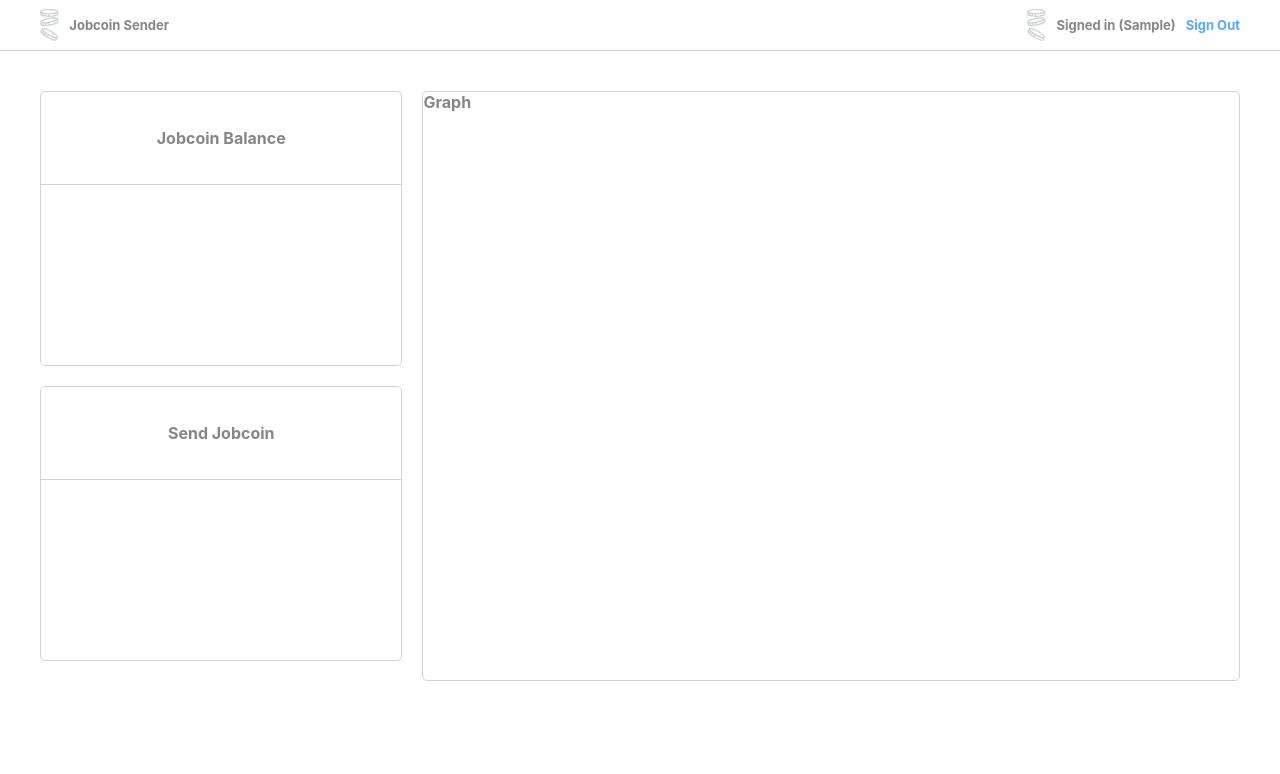
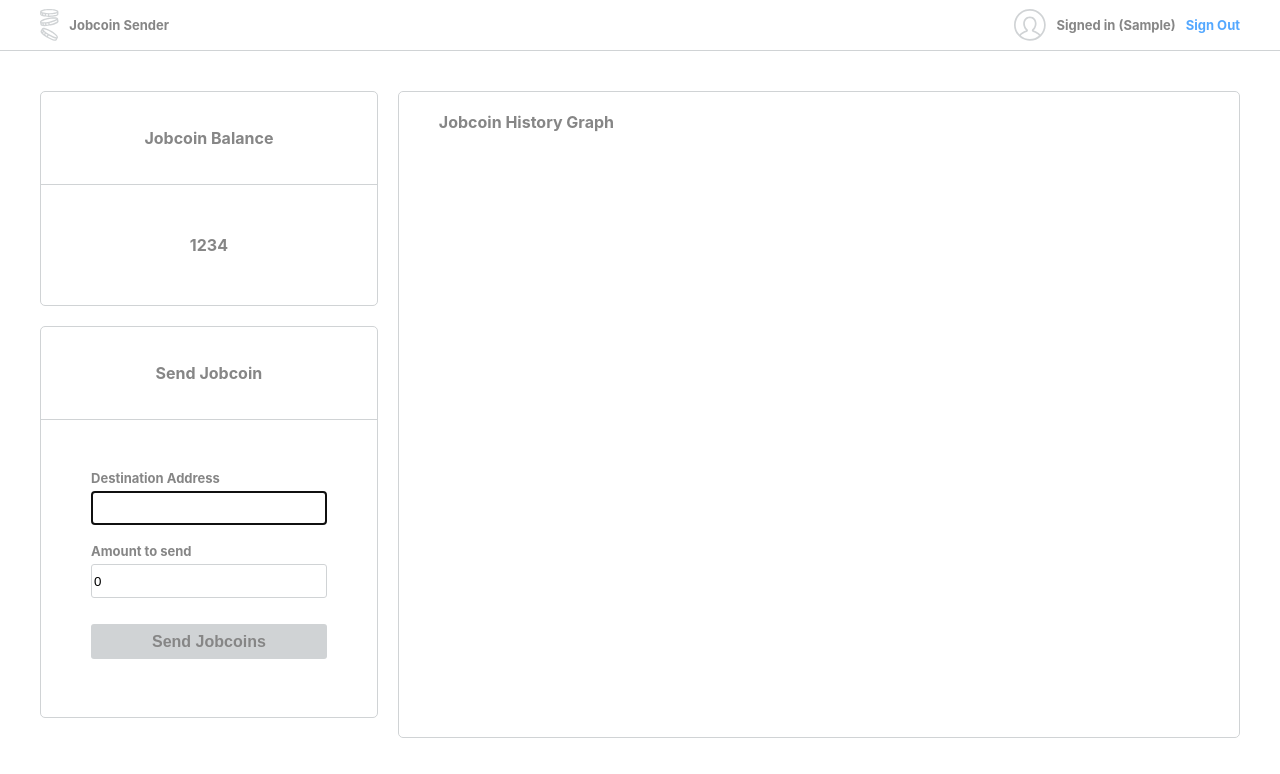
Before and after one commit to stormihoebe/jobcoin, a React (Create React App) app: page / in a window 1280 px wide. Both pictures are taken after typing "Sample" into the empty fields and a click on the button "Sign In". Shown: the top 774 px of the page. Built offline with nearby package versions, Linux system fonts and the light colour scheme.

Commit message:
finish basic ui

```diff
--- a/src/components/page_header.js
+++ b/src/components/page_header.js
@@ -1,5 +1,5 @@
 import logo from "../assets/logo.svg"
-import userIcon from "../assets/logo.svg"
+import userIcon from "../assets/user.svg"
 import styled from "styled-components"
 import { colors } from "../colors"
 const { primaryText, primary, accent } = colors
--- /dev/null
+++ b/src/styled_components/form.js
@@ -0,0 +1,20 @@
+import styled from "styled-components"
+import { colors } from "../colors"
+const { primary } = colors
+
+export const Form = styled.form`
+  display: flex;
+  flex-direction: column;
+  label {
+    width: 100%;
+    display: block;
+    font-size: small;
+  }
+  input {
+    height: 30px;
+    border: 1px solid ${primary};
+    border-radius: 3px;
+    margin-bottom: 18px;
+    margin-top: 5px;
+  }
+`
--- a/src/views/login.js
+++ b/src/views/login.js
@@ -1,5 +1,6 @@
 import styled from "styled-components"
 import { Button } from "../styled_components/button"
+import { Form } from "../styled_components/form"
 import { colors } from "../colors"
 import { strings } from "../strings"
 import logo from "../assets/logo.svg"
@@ -27,11 +28,11 @@ export const Login = ({ setCurrentAddress }) => {
           <img src={logo}></img>
         </div>
         <Card headerText={welcomeText}>
-          <form onSubmit={handleSubmit}>
+          <Form onSubmit={handleSubmit}>
             <label>Jobcoin Address</label>
-            <input type="text" value={jobcoinAddress} onChange={e => setJobcoinAddress(e.target.value)}></input>
+            <input type="text" autoFocus={true} value={jobcoinAddress} onChange={e => setJobcoinAddress(e.target.value)}></input>
             <Button>Sign In</Button>
-          </form>
+          </Form>
         </Card>
       </div>
     </LoginView>
@@ -58,20 +59,4 @@ const LoginView = styled.div`
       width: 100px;
     }
   }
-  form {
-    display: flex;
-    flex-direction: column;
-    label {
-      width: 100%;
-      display: block;
-      font-size: small;
-    }
-    input {
-      height: 30px;
-      border: 1px solid ${primary};
-      border-radius: 3px;
-      margin-bottom: 18px;
-      margin-top: 5px;
-    }
-  }
 `
--- a/src/views/main.js
+++ b/src/views/main.js
@@ -1,19 +1,47 @@
 import styled from "styled-components"
+import { useState } from "react"
 import { colors } from "../colors"
 import { Card } from "../components/card"
 import { PageHeader } from "../components/page_header"
+import { Button } from "../styled_components/button"
+import { Form } from "../styled_components/form"
 const { primaryText, primary } = colors
+const balance = 1234
+
+const SendForm = () => {
+  const [destinationAddress, setDestinationAddress] = useState('')
+  const [amount, setAmount] = useState(0)
+
+  const handleSend = (e) => {
+    e.preventDefault()
+    if (destinationAddress == "" || amount == 0) return
+    //  send amount
+  }
+  return (
+    <Form onSubmit={handleSend}>
+      <label>Destination Address</label>
+      <input type="text" autoFocus={true} value={destinationAddress} onChange={e => setDestinationAddress(e.target.value)}></input>
+      <label>Amount to send</label>
+      <input type="number" value={amount} onChange={e => setAmount(e.target.value)}></input>
+      <Button>Send Jobcoins</Button>
+    </Form>
+  )
+}
 
 export const Main = ({ currentAddress, logout }) => {
   return (
     <MainView>
       <PageHeader currentAddress={currentAddress} logout={logout} />
-      <div className="body">
+      <div className="main">
         <div className="side-bar">
-          <Card headerText="Jobcoin Balance"></Card>
-          <Card headerText="Send Jobcoin"></Card>
+          <Card headerText="Jobcoin Balance">
+            <p className="balance">{balance}</p>
+          </Card>
+          <Card headerText="Send Jobcoin">
+            <SendForm></SendForm>
+          </Card>
         </div>
-        <div className="graph-viewer">Graph</div>
+        <div className="graph-viewer">Jobcoin History Graph</div>
       </div>
     </MainView>
   )
@@ -22,7 +50,7 @@ export const Main = ({ currentAddress, logout }) => {
 const MainView = styled.div`
   color: ${primaryText};
   font-weight: bolder;
-  .body {
+  .main {
     display:flex;
     justify-content: center;
     padding: 40px;
@@ -31,11 +59,15 @@ const MainView = styled.div`
       flex-direction: column;
       margin-right: 20px;
       width: 400px;
+      .balance {
+        text-align: center;
+      }
     }
     .graph-viewer {
       width: 75%;
       border: 1px solid ${primary};
       border-radius: 5px;
+      padding: 20px 40px;
     }
   }
   `
```
Also changed, not shown: src/assets/user.svg (added).
